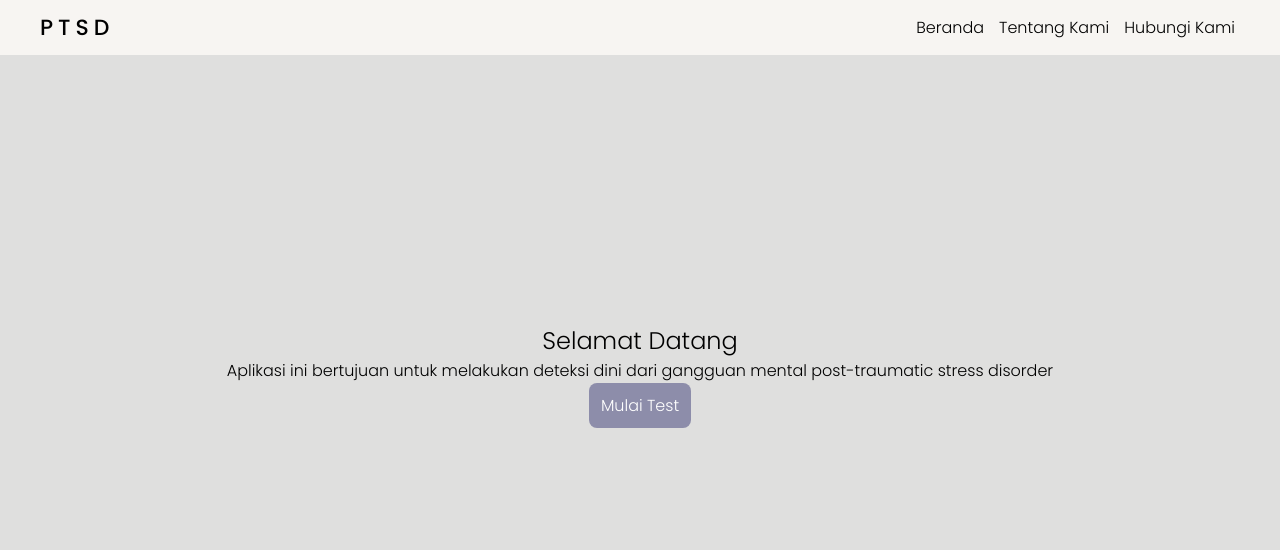
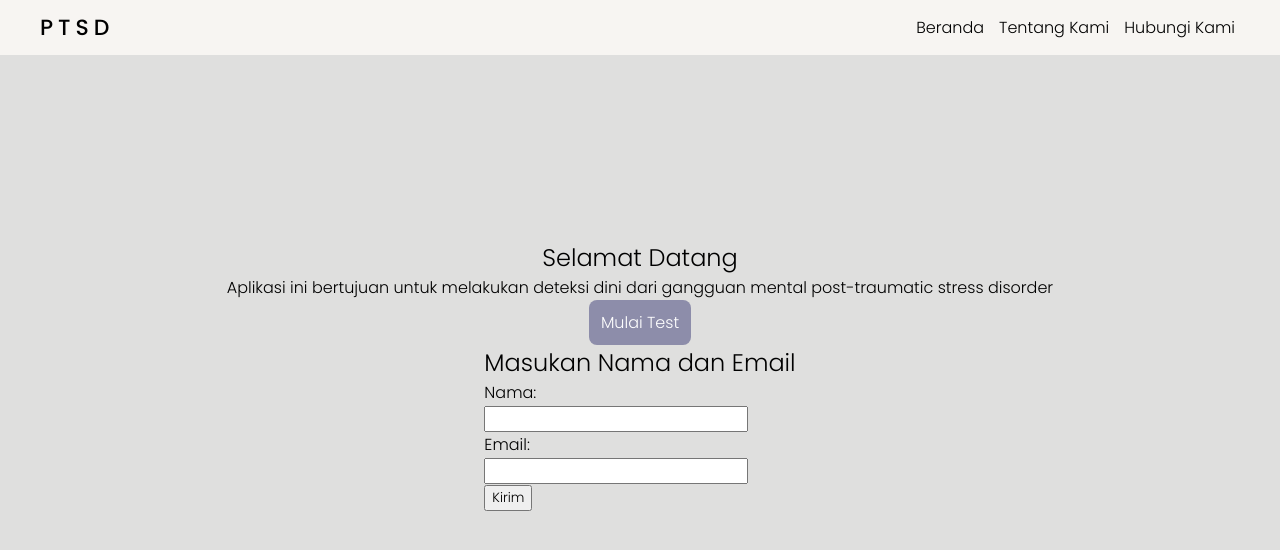
Before and after one commit to zaldi-99/fe-expert-system-ptsd, a React (Create React App) app: page / in a window 1280 px wide. Shown: the top 550 px of the page. Built offline with nearby package versions, Linux system fonts and the light colour scheme.

Commit message:
can submit form for user

```diff
--- a/package.json
+++ b/package.json
@@ -3,14 +3,18 @@
   "version": "0.1.0",
   "private": true,
   "dependencies": {
+    "@sweetalert/with-react": "^0.1.1",
     "@testing-library/jest-dom": "^5.16.2",
     "@testing-library/react": "^12.1.3",
     "@testing-library/user-event": "^13.5.0",
     "axios": "^0.26.1",
     "react": "^17.0.2",
+    "react-data-table-component": "^7.4.7",
     "react-dom": "^17.0.2",
     "react-router-dom": "^6.2.2",
     "react-scripts": "5.0.0",
+    "styled-components": "^5.3.5",
+    "sweetalert": "^2.1.2",
     "web-vitals": "^2.1.4"
   },
   "scripts": {
--- a/src/components/AnswerChoices.js
+++ b/src/components/AnswerChoices.js
@@ -8,15 +8,13 @@ const AnswerChoices = ({ question, weight, answer }) => {
         <i className="fas fa-check"></i>
         <div className="answer-icon">
           {weight === 0 ? (
-            <i class="fa-solid fa-thumbs-down"></i>
+            <i className="fa-solid fa-thumbs-down"></i>
           ) : weight === 1 ? (
-            <i class="fa-solid fa-thumbs-up"></i>
+            <i className="fa-solid fa-thumbs-up"></i>
           ) : (
-            <i class="fa-solid fa-thumbs-up"></i>
+            <i className="fa-solid fa-thumbs-up"></i>
           )}
-          <h3 className="">
-            {answer}
-          </h3>
+          <h3 className="">{answer}</h3>
         </div>
       </span>
     </label>
--- a/src/components/TraumaticQuestion.js
+++ b/src/components/TraumaticQuestion.js
@@ -1,14 +1,14 @@
 import React from "react";
 import AnswerChoices from "./AnswerChoices";
 
-const TraumaticQuestion = () => {
+const TraumaticQuestion = ({ question }) => {
   return (
     <div>
       <form>
         <div className="detection-question">
           <h1>
             Dalam sebulan terakhir...
-            <br /> Apakah anda pernah mengalami peristiwa traumatis?
+            <br /> {question}
           </h1>
           <p>
             (seperti kecelakaan, kejahatan seksual, orang yang dicintai
--- a/src/pages/About.js
+++ b/src/pages/About.js
@@ -1,14 +1,10 @@
 import React from "react";
-import Navbar from "../components/Navbar";
 
 const About = () => {
   return (
-    <>
-      <Navbar />
-      <div>
-        <p>About</p>
-      </div>
-    </>
+    <div>
+      <p>About</p>
+    </div>
   );
 };
 
--- a/src/pages/Detection.js
+++ b/src/pages/Detection.js
@@ -1,4 +1,5 @@
-import React from "react";
+import axios from "axios";
+import React, { useEffect, useState } from "react";
 import AvoidanceQuestion from "../components/AvoidanceQuestion";
 import IntrusionQuestion from "../components/IntrusionQuestion";
 import TraumaticQuestion from "../components/TraumaticQuestion";
@@ -6,12 +7,21 @@ import TraumaticQuestion from "../components/TraumaticQuestion";
 import "./Detection.css";
 
 const Detection = () => {
+  const [symptom, setSymptom] = useState();
+  const getAllSymptom = async () => {
+    const res = await axios("http://localhost:3001/api/symptom");
+    console.log(res.data);
+    setSymptom(res.data);
+  };
+  useEffect(() => {
+    getAllSymptom();
+  }, []);
   return (
     <div className="detection-page">
       <div className="detection-box">
-        <TraumaticQuestion />
+        {/* <TraumaticQuestion />
         <IntrusionQuestion />
-        <AvoidanceQuestion />
+        <AvoidanceQuestion /> */}
         <div className="next-btn">Selanjutnya</div>
       </div>
     </div>
--- a/src/pages/Home.js
+++ b/src/pages/Home.js
@@ -1,11 +1,27 @@
-import React from "react";
-import { Link } from "react-router-dom";
+import React, { useState } from "react";
+import { useNavigate } from "react-router-dom";
 // import component
 
 // import style
 import "./Home.css";
+import axios from "axios";
 
 const Home = () => {
+  const navigate = useNavigate();
+  const [nama_pengguna, setName] = useState("");
+  const [email_pengguna, setEmail] = useState("");
+
+  const handleSubmit = e => {
+    e.preventDefault();
+    axios
+      .post("http://localhost:3001/api/user", {
+        nama_pengguna: nama_pengguna,
+        email_pengguna: email_pengguna,
+      })
+      .then(() => {
+        navigate("/detection");
+      });
+  };
   return (
     <>
       <div className="homepage">
@@ -16,9 +32,39 @@ const Home = () => {
             mental post-traumatic stress disorder
           </p>
         </div>
-        <Link to="/detection">
-          <div className="btn">Mulai Test</div>
-        </Link>
+        <div className="btn">Mulai Test</div>
+        <div>
+          <h1>Masukan Nama dan Email</h1>
+          <form
+            onSubmit={e => {
+              handleSubmit(e);
+            }}
+          >
+            <label for="name">Nama:</label> <br />
+            <input
+              type="text"
+              id="nama_pengguna"
+              name="nama"
+              onChange={e => {
+                setName(e.target.value);
+              }}
+              required
+            />
+            <br />
+            <label for="lname">Email:</label> <br />
+            <input
+              type="email"
+              id="email_pengguna"
+              name="email"
+              onChange={e => {
+                setEmail(e.target.value);
+              }}
+              required
+            />
+            <br />
+            <input type="submit" value="Kirim" />
+          </form>
+        </div>
       </div>
     </>
   );
--- /dev/null
+++ b/src/pages/admin/LandingAdmin.js
@@ -0,0 +1,53 @@
+import React, { useEffect, useState } from "react";
+import DataTable from "react-data-table-component";
+
+const LandingAdmin = () => {
+  const [symptom, setSymptom] = useState();
+  const getAllSymptom = () => {
+    fetch("http://localhost:3001/api/symptom")
+      .then(res => res.json())
+      .then(res => {
+        console.log(res);
+        setSymptom(res);
+      });
+  };
+  useEffect(() => {
+    getAllSymptom();
+  }, []);
+
+  const columns = [
+    {
+      name: "kode_gejala",
+      selector: row => row.kode_gejala,
+    },
+    {
+      name: "Gejala",
+      selector: row => row.gejala,
+    },
+    {
+      name: "Kategori",
+      selector: row => row.kategori,
+    },
+    {
+      name: "Action",
+      cell: row => (
+        <div>
+          <button id={row.id}>
+            <i className="fa-solid fa-trash-can"></i>
+          </button>
+          <button id={row.id}>
+            <i className="fa-solid fa-pen-to-square"></i>
+          </button>
+        </div>
+      ),
+    },
+  ];
+  return (
+    <div>
+      <button>Tambah Gejala</button>
+      <DataTable columns={columns} data={symptom} pagination />
+    </div>
+  );
+};
+
+export default LandingAdmin;
--- a/src/router/Router.js
+++ b/src/router/Router.js
@@ -2,6 +2,7 @@ import React from "react";
 import { BrowserRouter as Routers, Route, Routes } from "react-router-dom";
 import Navbar from "../components/Navbar";
 import About from "../pages/About";
+import LandingAdmin from "../pages/admin/LandingAdmin";
 import Detection from "../pages/Detection";
 import Home from "../pages/Home";
 
@@ -13,6 +14,7 @@ const Router = () => {
         <Route path="/" element={<Home />} />
         <Route path="detection" element={<Detection />} />
         <Route path="about" element={<About />} />
+        <Route path="admin" element={<LandingAdmin />} />
       </Routes>
     </Routers>
   );
```
Also changed, not shown: 1 other file (tests, documents, lock files or other folders).
